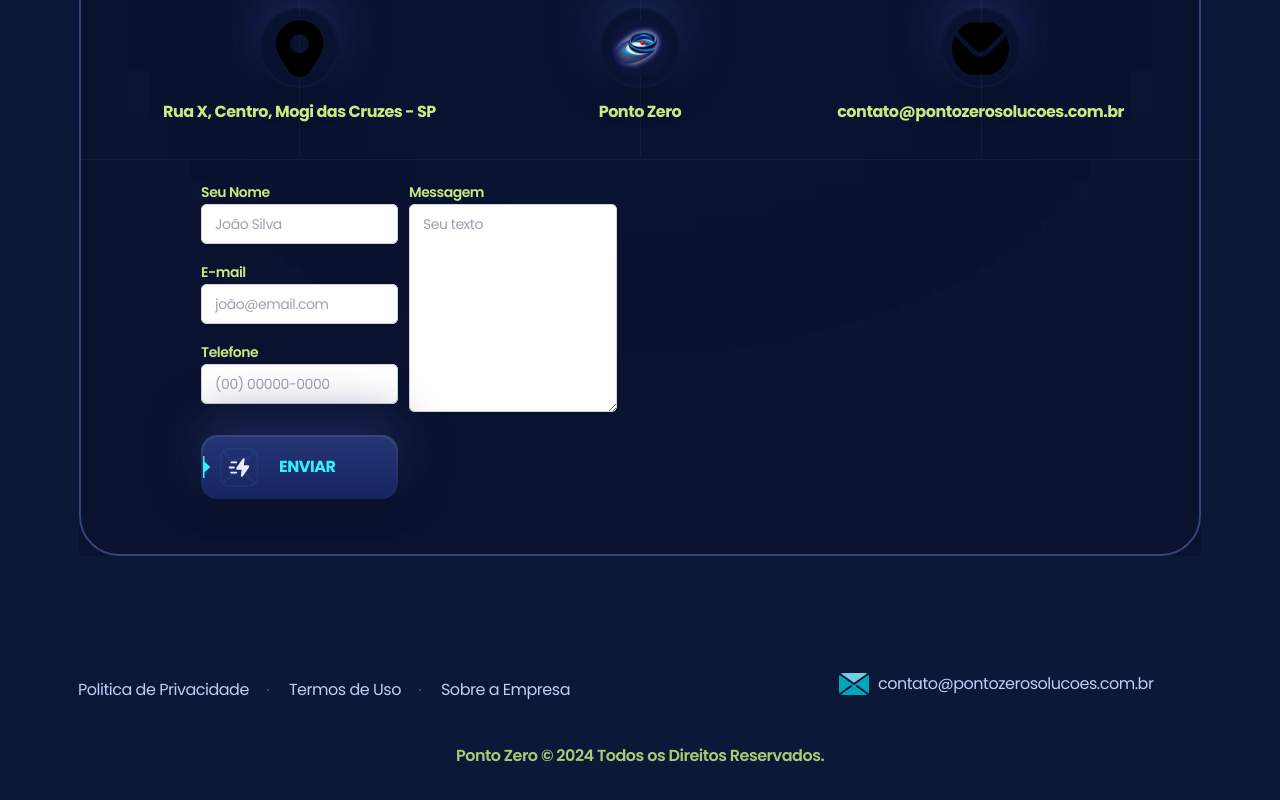
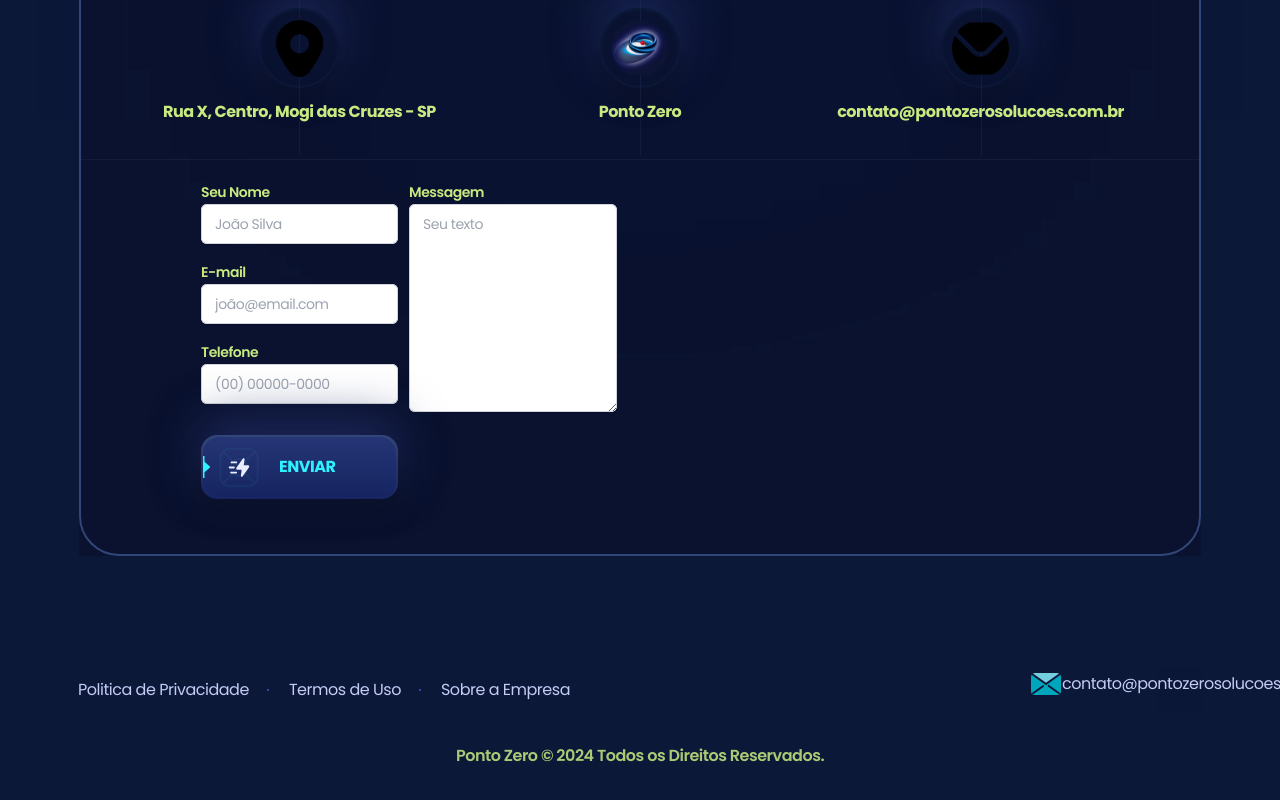
Before and after one commit to phoenix75-S7F/landingpage, a React (Vite) app: page / in a window 1280 px wide. Shown: the part 5330-6130 px from the top of the page. Built offline with nearby package versions, Linux system fonts and the light colour scheme.

Commit message:
contact link email

```diff
--- a/src/sections/Footer.jsx
+++ b/src/sections/Footer.jsx
@@ -53,11 +53,10 @@ const Footer = () => {
                   <img
                     src={icon}
                     alt={title}
-                    className="size-8 object-contain -ml-80"
+                    className="size-8 object-contain -ml-80 xs:-ml-32"
                   />
-                   <p className="text-p5 transition-all duration-500 hover:text-p1 py-1 ml-2">{title}</p>
+                   <p className="text-p5 transition-all duration-500 hover:text-p1 py-1 ml-2 xs:-ml-0">{title}</p>
                 </a>
-
               </li>
             ))}
           </ul>
```
